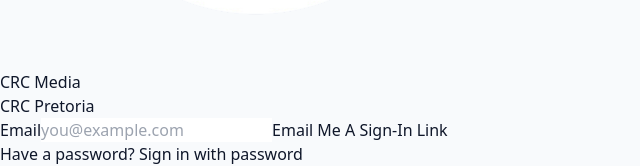
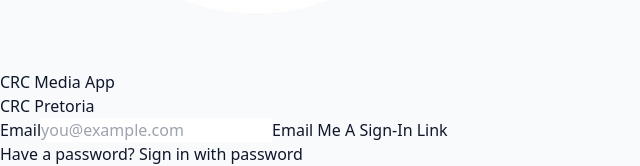
Before and after one commit to crcptalink/media-app, a Next.js app: page /login in a window 1280 px wide. Shown: the part 442-608 px from the top of the page, without its empty margins (0-640 px from the left). Built offline with nearby package versions, Linux system fonts and the light colour scheme; no server answers.

Commit message:
Rename app to CRC Media App and fix slug route imports
- APP_NAME is now CRC Media App
- Action imports under [slug] use absolute paths so the build succeeds

```diff
--- a/src/app/(app)/[slug]/layout.tsx
+++ b/src/app/(app)/[slug]/layout.tsx
@@ -7,7 +7,7 @@
 import { getDepartment } from "@/lib/events";
 import { appNav } from "@/lib/shell-nav";
 import { assertDepartmentAccess, canManagePeople, canManageSchedule, redirectIfPasswordChangeRequired, requireUser } from "@/lib/session";
-import { signOutAction } from "../actions";
+import { signOutAction } from "@/app/(app)/actions";
 
 export const dynamic = "force-dynamic";
 
--- a/src/app/(app)/[slug]/manage-schedule/page.tsx
+++ b/src/app/(app)/[slug]/manage-schedule/page.tsx
@@ -7,7 +7,7 @@
 import { requireScheduleManager } from "@/lib/session";
 import { addDays, todayLocal } from "@/lib/time";
 import { loadWarnings } from "@/lib/warnings";
-import { decideAction } from "../actions";
+import { decideAction } from "@/app/(app)/actions";
 import { SubmitButton } from "@/components/SubmitButton";
 
 function fromParam(raw: string | undefined) {
--- a/src/app/(app)/[slug]/my-announcements/page.tsx
+++ b/src/app/(app)/[slug]/my-announcements/page.tsx
@@ -7,7 +7,7 @@
 import { requireUser } from "@/lib/session";
 import { addDays, fmtDateOnly, fmtDateTime, localTime, todayLocal, WEEKDAYS, weekdayOf } from "@/lib/time";
 import { TimePill } from "@/components/TimePill";
-import { claimAction, markReadAction } from "../../actions";
+import { claimAction, markReadAction } from "@/app/(app)/actions";
 
 export default async function AnnouncementsPage({ searchParams }: { searchParams: SP }) {
   const sp = await searchParams;
--- a/src/app/(app)/[slug]/my-schedule/page.tsx
+++ b/src/app/(app)/[slug]/my-schedule/page.tsx
@@ -12,7 +12,7 @@
 import { requireUser } from "@/lib/session";
 import { getGraceMinutes } from "@/lib/settings";
 import { addDays, fmtDateOnly, localTime, todayLocal, WEEKDAYS, weekdayOf } from "@/lib/time";
-import { withdrawAction } from "../actions";
+import { withdrawAction } from "@/app/(app)/actions";
 
 export default async function MePage({ searchParams }: { searchParams: SP }) {
   const sp = await searchParams;
--- a/src/lib/brand.ts
+++ b/src/lib/brand.ts
@@ -1,4 +1,4 @@
 /** User-visible product name. Internal package, database, and route names stay as they are. */
-export const APP_NAME = "CRC Media";
+export const APP_NAME = "CRC Media App";
 
 export const APP_DESCRIPTION = "Volunteer scheduling for CRC Pretoria media teams";
```
